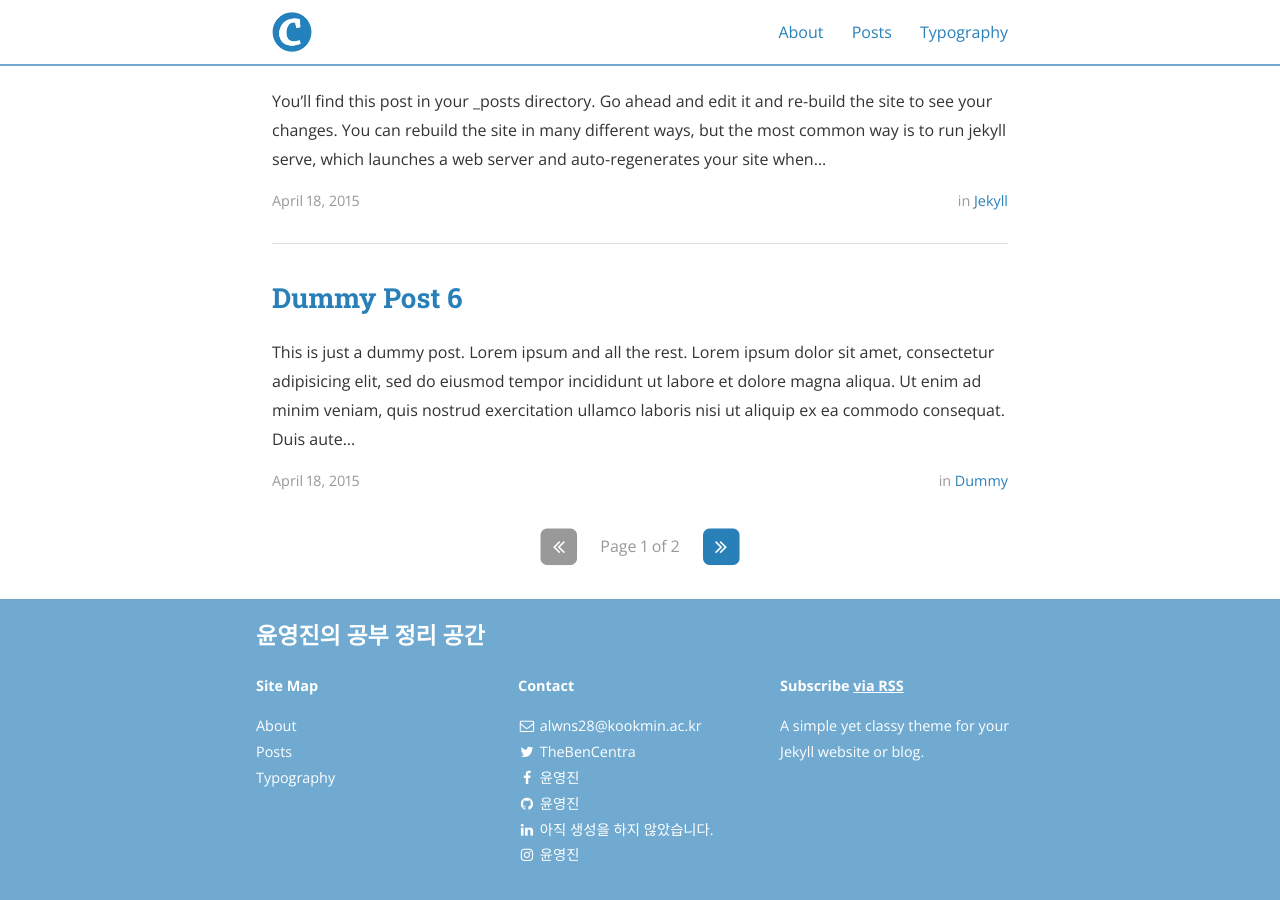
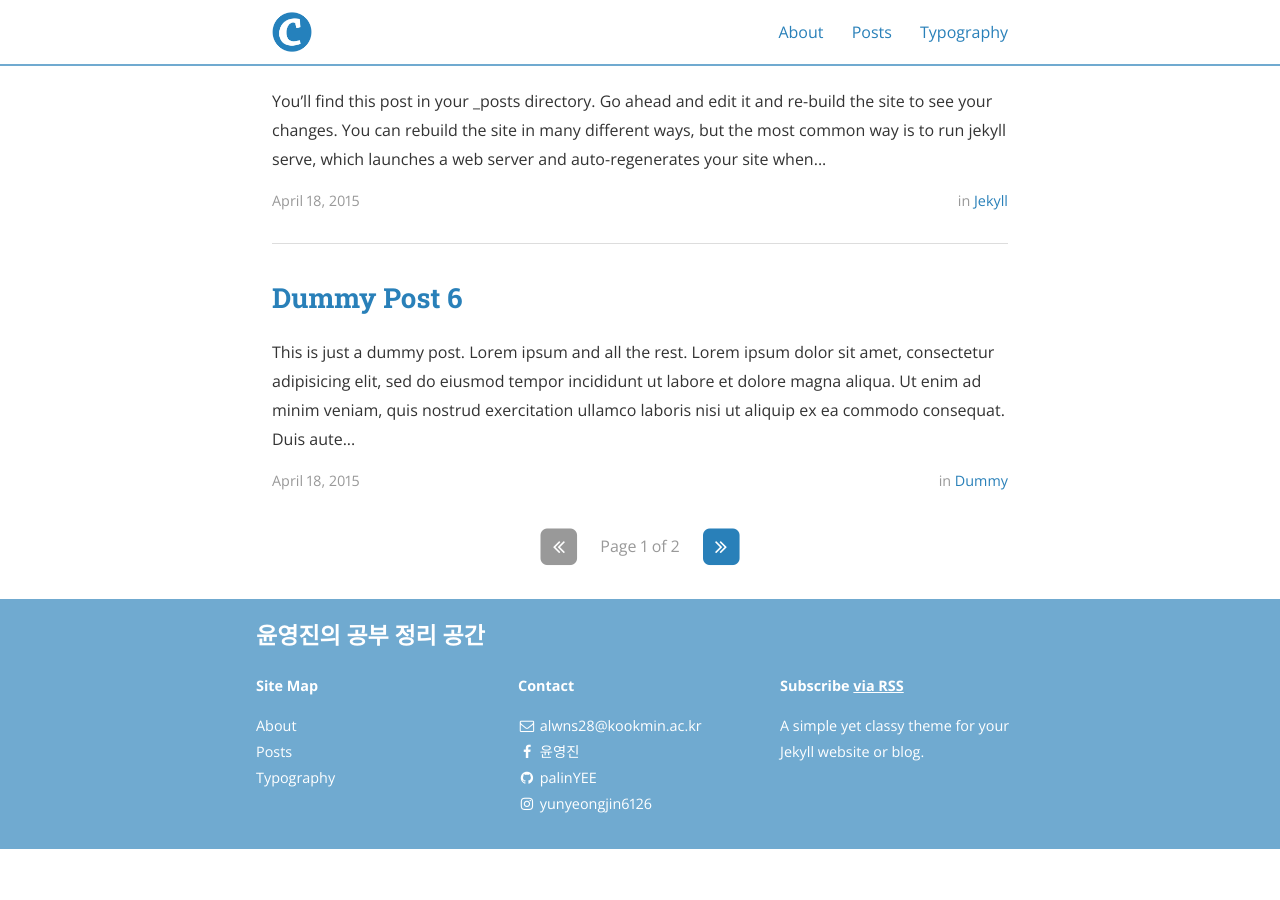
Before and after one commit to palinYEE/palinYEE.github.io, a Jekyll site: the page built from index.html, in a window 1280 px wide and 900 px high, scrolled down 1326 px. Built offline with Jekyll 4.4.1, drawn with Linux system fonts in a browser that asks for light colours; nearby versions of some CDN libraries; the list of posts is cut into pages by our own code; after the commit the page ends 2175 px from its top, so only the background shows below that.

Commit message:
sns change

```diff
--- a/_config.yml
+++ b/_config.yml
@@ -78,8 +78,8 @@
 social:
   - name: Twitter
     icon: twitter
-    username: TheBenCentra
-    url: https://twitter.com/TheBenCentra
+    username: ""
+    url: ""
     desc: Follow me on Twitter
     share: true
 
@@ -92,15 +92,15 @@
 
   - name: GitHub
     icon: github
-    username: 윤영진
+    username: palinYEE
     url: https://github.com/palinYEE
     desc: Fork me on GitHub
     share: false
 
   - name: LinkedIn
     icon: linkedin
-    username: 아직 생성을 하지 않았습니다.
-    url: https://www.linkedin.com/pub/ben-centra/47/769/60a
+    username: ""
+    url: ""
     desc: Connect with me on LinkedIn
     share: true
 
@@ -120,7 +120,7 @@
 
   - name: Instagram
     icon: instagram
-    username: "윤영진"
+    username: "yunyeongjin6126"
     url: "https://www.instagram.com/yunyeongjin6126/?hl=ko"
     desc: Follow me on Instagram
     share: false
```
